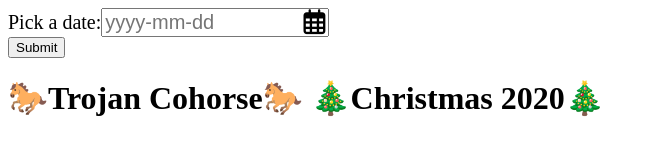
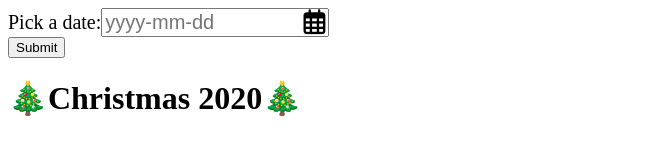
Before and after one commit to martinLuigiQuang/customizable-calendar, a plain HTML site: page index.html in a window 1280 px wide. Shown: the whole page, without its empty margins (0-655 px from the left). Drawn offline with Linux system fonts and the light colour scheme.

Commit message:
updated title

```diff
--- a/index.html
+++ b/index.html
@@ -17,7 +17,7 @@
             <div class="datePicker"></div>
             <button>Submit</button>
         </form>
-        <h1>🐎Trojan Cohorse<span>🐎</span> 🎄Christmas 2020🎄</h1>
+        <h1>🎄Christmas 2020🎄</h1>
         <section class="holidaySong"></section>
     </div>
     <script src="https://kit.fontawesome.com/6ef8eb0028.js" crossorigin="anonymous"></script>
```
